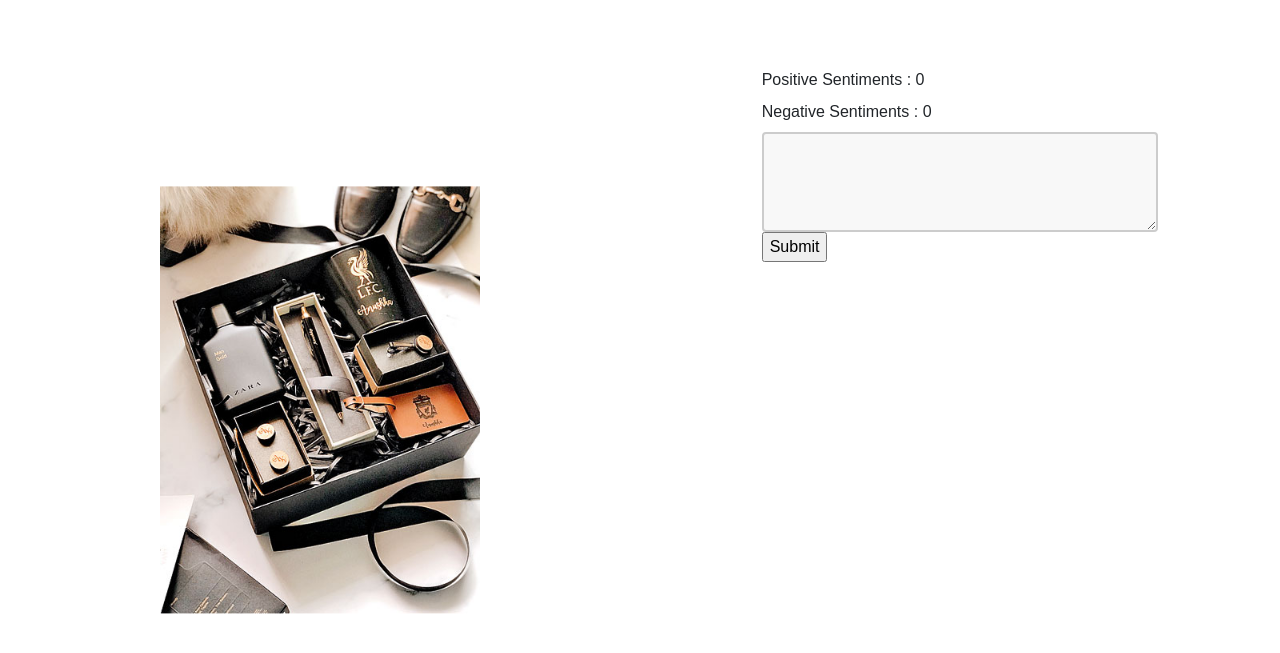
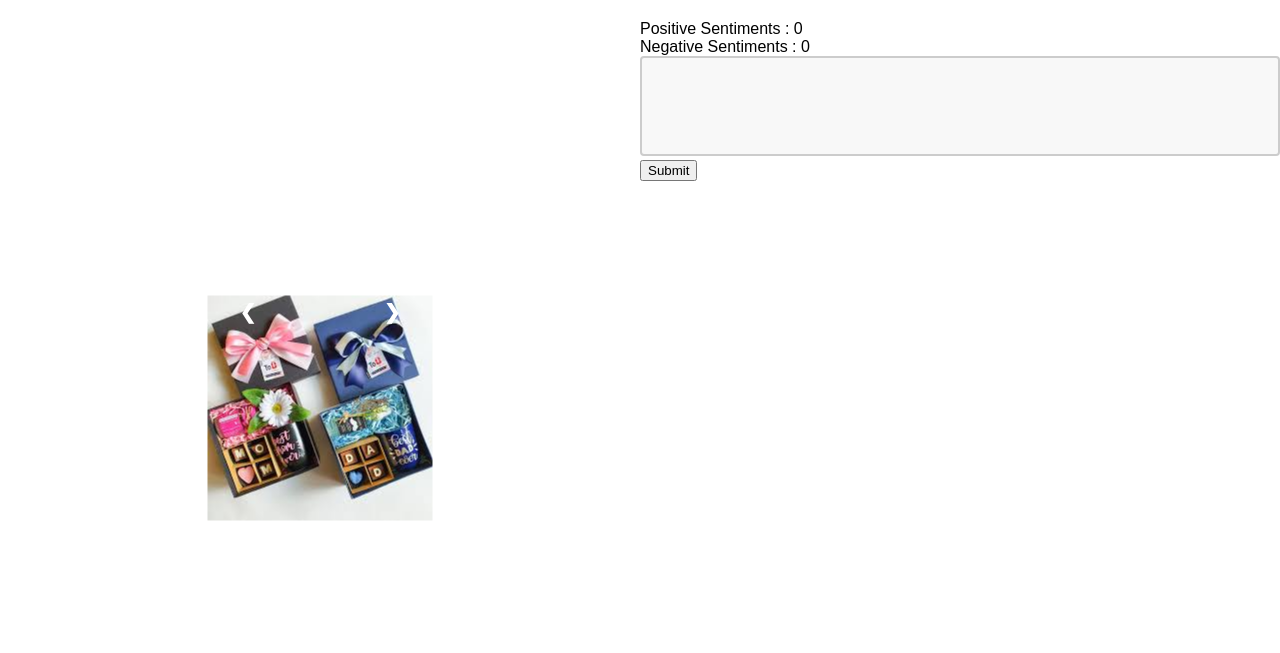
Before and after one commit to RanuriG/Sentiment_Analysis, a Flask app: page / in a window 1280 px wide. Shown: the top 653 px of the page. Run offline with Flask 3, Linux system fonts and the light colour scheme; parts of the project's set-up code (start-up, migrations or seed data) failed here and were passed over.

Commit message:
Styles changed

```diff
--- a/requirments.txt
+++ b/requirments.txt
@@ -8,6 +8,7 @@ attrs==23.2.0
 Babel==2.14.0
 beautifulsoup4==4.12.3
 bleach==6.1.0
+blinker==1.7.0
 certifi==2024.2.2
 cffi==1.16.0
 charset-normalizer==3.3.2
@@ -21,6 +22,7 @@ decorator==5.1.1
 defusedxml==0.7.1
 executing==2.0.1
 fastjsonschema==2.19.1
+Flask==3.0.2
 fonttools==4.50.0
 fqdn==1.5.1
 h11==0.14.0
@@ -32,6 +34,7 @@ ipykernel==6.29.3
 ipython==8.22.2
 ipywidgets==8.1.2
 isoduration==20.11.0
+itsdangerous==2.1.2
 jedi==0.19.1
 Jinja2==3.1.3
 joblib==1.3.2
@@ -117,4 +120,5 @@ wcwidth==0.2.13
 webcolors==1.13
 webencodings==0.5.1
 websocket-client==1.7.0
+Werkzeug==3.0.1
 widgetsnbextension==4.0.10
--- a/static/CSS/styles.css
+++ b/static/CSS/styles.css
@@ -51,3 +51,53 @@ textarea {
   text-underline-position: under;
   cursor: pointer;
 }
+
+/* Previous button */
+.prev {
+  cursor: pointer;
+  position: absolute;
+  top: 0;
+  left: 0;
+  transform: translateY(-50%); /* Center vertically */
+  margin-top: 16px;
+  margin-left: 16px;
+  padding: 16px;
+  color: white;
+  font-weight: bold;
+  font-size: 20px;
+  transition: 0.6s ease;
+  border-radius: 3px;
+}
+
+/* Next button */
+.next {
+  cursor: pointer;
+  position: absolute;
+  top: 0;
+  right: 0;
+  transform: translateY(-50%); /* Center vertically */
+  margin-top: 16px;
+  margin-right: 16px;
+  padding: 16px;
+  color: white;
+  font-weight: bold;
+  font-size: 20px;
+  transition: 0.6s ease;
+  border-radius: 3px;
+}
+
+/* Slideshow container */
+.slideshow-container {
+  max-width: 300px; /* Adjust the width as needed */
+  position: relative;
+}
+
+/* Hide the images by default */
+.mySlides {
+  display: none;
+}
+
+/* On hover, add a black background color with a little bit see-through */
+.prev:hover, .next:hover {
+  background-color: rgba(0, 0, 0, 0.8);
+}
--- a/templates/index.html
+++ b/templates/index.html
@@ -1,20 +1,63 @@
+<!DOCTYPE html>
 <html lang="en">
 <head>
     <meta charset="UTF-8">
     <meta http-equiv="X-UA-Compatible" content="IE=edge">
     <meta name="viewport" content="width=device-width, initial-scale=1.0">
-    <Link rel="stylesheet" href="{{url_for('static', filename='css/styles.css')}}"></Link>
-    <link rel="stylesheet" href="https://cdn.jsdelivr.net/npm/bootstrap@4.3.1/dist/css/bootstrap.min.css" integrity="sha384-ggOyR0iXCbMQv3Xipma34MD+dH/1fQ784/j6cY/iJTQUOhcWr7x9JvoRxT2MZw1T" crossorigin="anonymous">
     <title>App</title>
+    <link rel="stylesheet" href="{{ url_for('static', filename='css/styles.css') }}">
 </head>
 <body>
 
     <div class="split left">
         <div class="centered">
-            <img src="../static/products/image.png" alt="image">
+            <div class="slideshow-container">
+                <div class="mySlides fade">
+                    <img src="../static/products/image1.jpeg" style="width:100%">
+                </div>
+
+                <div class="mySlides fade">
+                    <img src="../static/products/image2.jpeg" style="width:100%">
+                </div>
+
+                <div class="mySlides fade">
+                    <img src="../static/products/image3.jpeg" style="width:100%">
+                </div>
+
+                <div class="mySlides fade">
+                    <img src="../static/products/image4.jpeg" style="width:100%">
+                </div>
+
+                <div class="mySlides fade">
+                    <img src="../static/products/image5.jpeg" style="width:100%">
+                </div>
+
+                <a class="prev" onclick="plusSlides(-1)">&#10094;</a>
+                <a class="next" onclick="plusSlides(1)">&#10095;</a>
+            </div>
         </div>
     </div>
 
+<script>
+    var slideIndex = 0;
+    showSlides();
+
+    function showSlides() {
+        var i;
+        var slides = document.getElementsByClassName("mySlides");
+        for (i = 0; i < slides.length; i++) {
+            slides[i].style.display = "none";
+        }
+        slideIndex++;
+        if (slideIndex > slides.length) {slideIndex = 1}
+        slides[slideIndex-1].style.display = "block";
+        setTimeout(showSlides, 10000); // Change image every 5 seconds
+    }
+
+    function plusSlides(n) {
+        showSlides(slideIndex += n);
+    }
+</script>
 
 <div class="split right">
     <div class="container mt-5 mb-5">
```
Also changed, not shown: static/products/image.png (deleted), static/products/image1.jpeg (added), static/products/image2.jpeg (added), static/products/image3.jpeg (added), static/products/image4.jpeg (added), static/products/image5.jpeg (added). Lines whose indentation alone changed are shown as unchanged.
